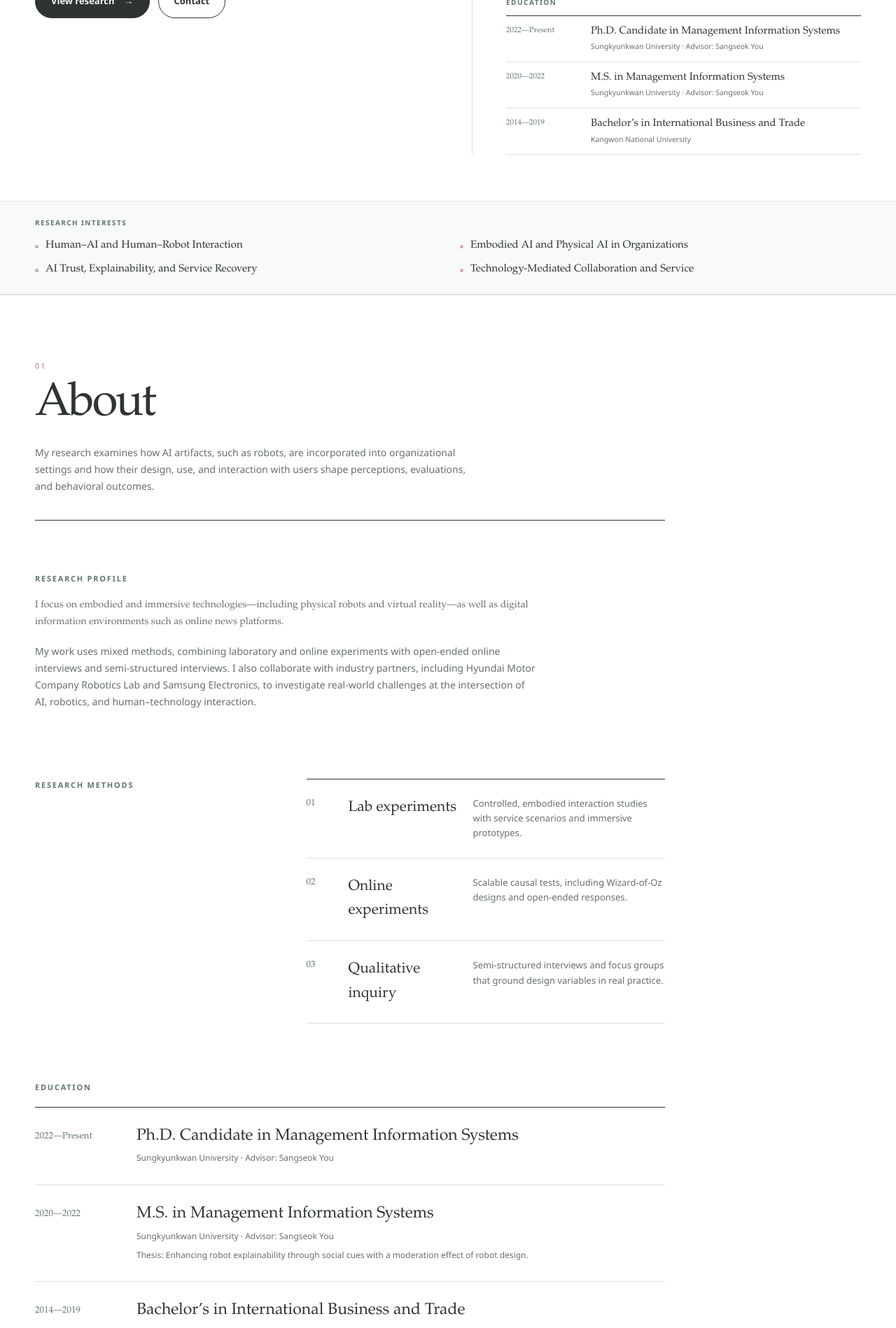
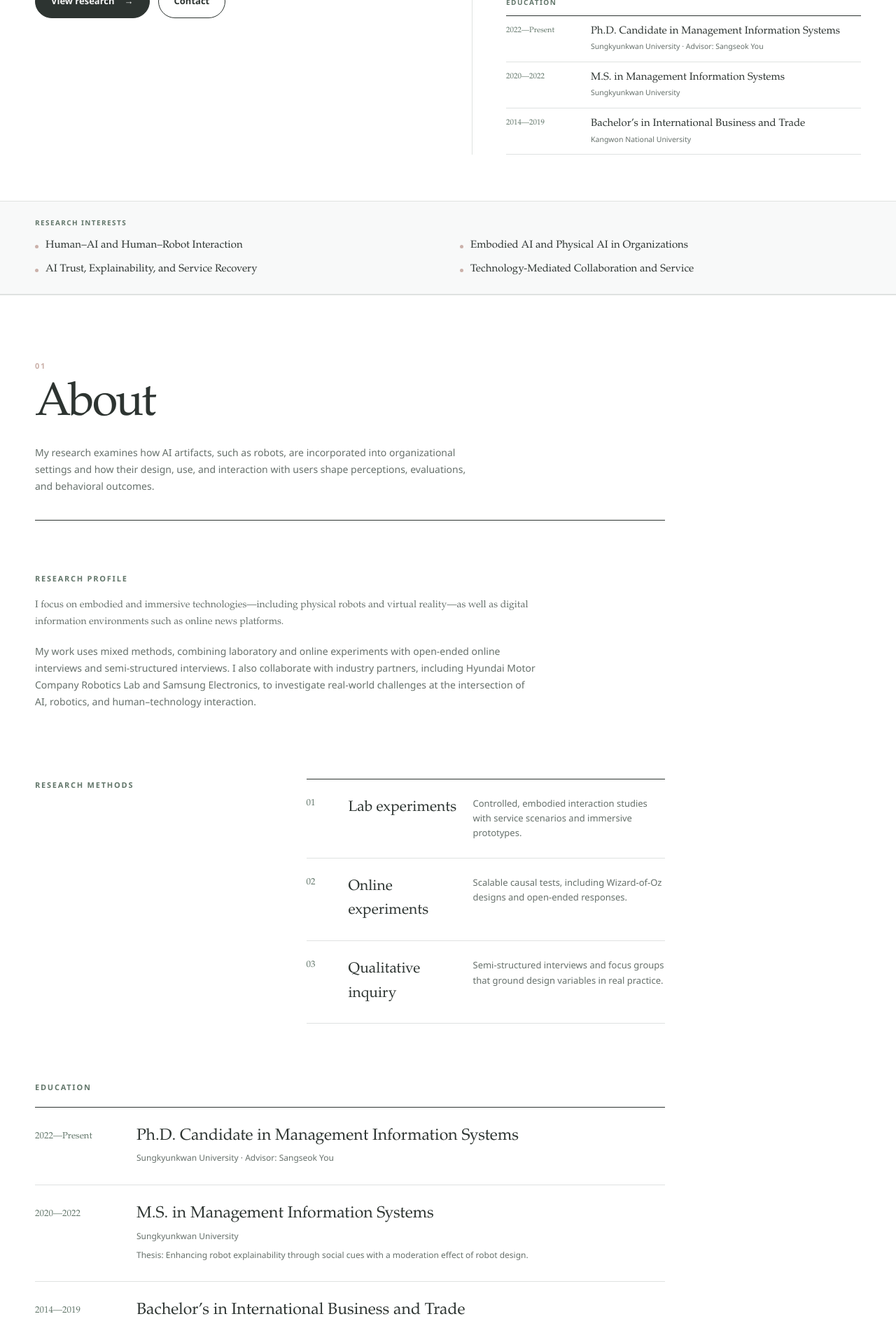
Before and after one commit to w-yanting-skku/w-yanting-skku.github.io, a plain HTML site: page index.html in a window 1280 px wide. Shown: the part 500-2398 px from the top of the page at 70% size. Drawn offline with Linux system fonts and the light colour scheme.

Commit message:
Remove masters advisor details

```diff
--- a/index.html
+++ b/index.html
@@ -58,7 +58,7 @@
               <p class="hero-section-label" id="hero-education-title">Education</p>
               <div class="hero-education-list">
                 <article><time>2022—Present</time><div><h2>Ph.D. Candidate in Management Information Systems</h2><p>Sungkyunkwan University · Advisor: Sangseok You</p></div></article>
-                <article><time>2020—2022</time><div><h2>M.S. in Management Information Systems</h2><p>Sungkyunkwan University · Advisor: Sangseok You</p></div></article>
+                <article><time>2020—2022</time><div><h2>M.S. in Management Information Systems</h2><p>Sungkyunkwan University</p></div></article>
                 <article><time>2014—2019</time><div><h2>Bachelor’s in International Business and Trade</h2><p>Kangwon National University</p></div></article>
               </div>
             </section>
@@ -93,7 +93,7 @@
               </section>
               <section><p class="service-label">Education</p><div class="timeline">
                 <article><time>2022—Present</time><h3>Ph.D. Candidate in Management Information Systems</h3><p>Sungkyunkwan University · Advisor: Sangseok You</p></article>
-                <article><time>2020—2022</time><h3>M.S. in Management Information Systems</h3><p>Sungkyunkwan University · Advisor: Sangseok You</p><small>Thesis: Enhancing robot explainability through social cues with a moderation effect of robot design.</small></article>
+                <article><time>2020—2022</time><h3>M.S. in Management Information Systems</h3><p>Sungkyunkwan University</p><small>Thesis: Enhancing robot explainability through social cues with a moderation effect of robot design.</small></article>
                 <article><time>2014—2019</time><h3>Bachelor’s in International Business and Trade</h3><p>Kangwon National University</p></article>
               </div></section>
               <section class="contact-section" aria-labelledby="contact-title"><h3 class="contact-subtitle" id="contact-title">Let’s connect</h3><p class="contact-intro">Interested in HRI, service robotics, or research collaboration?</p><div class="contact-links">
```
